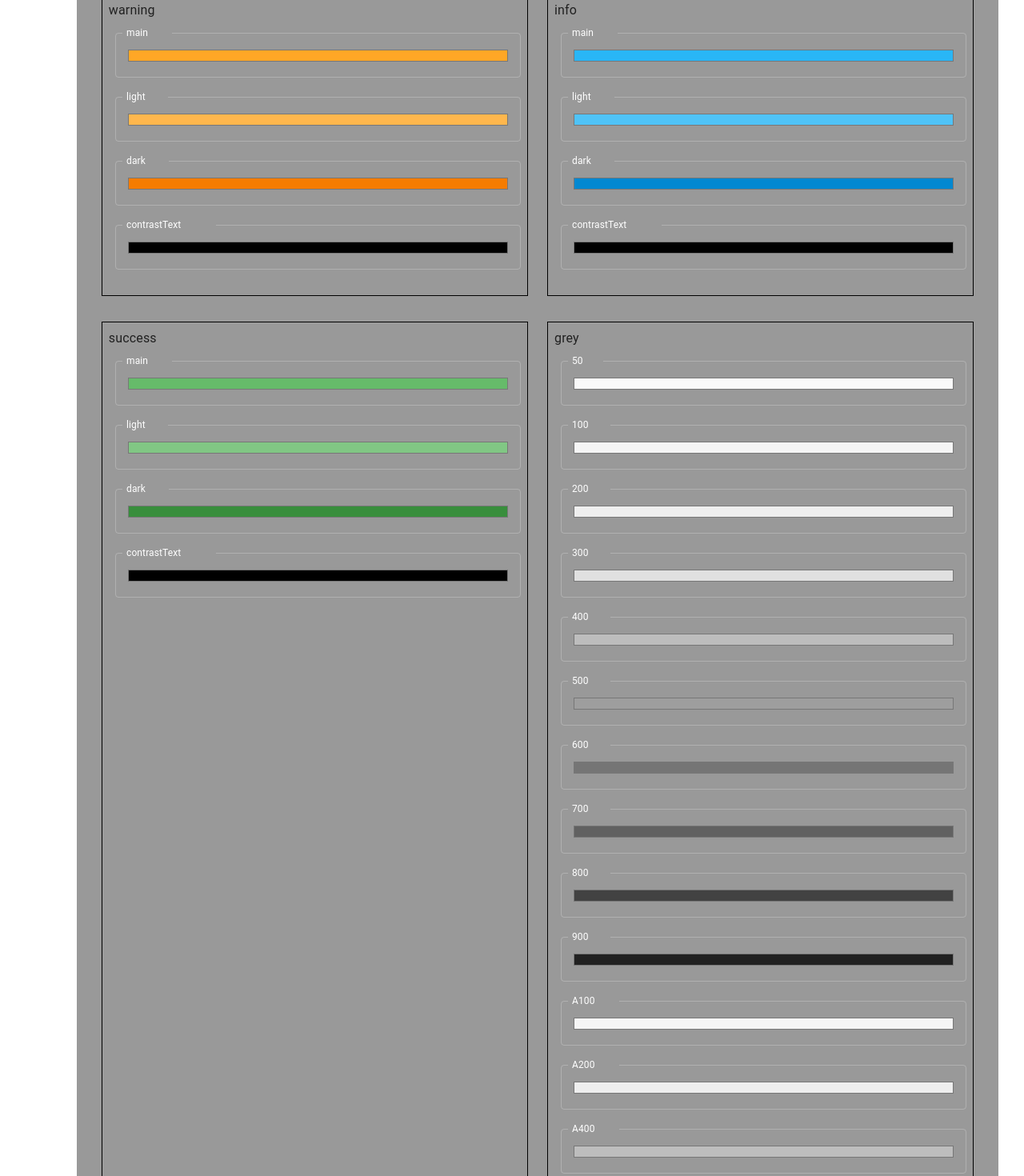
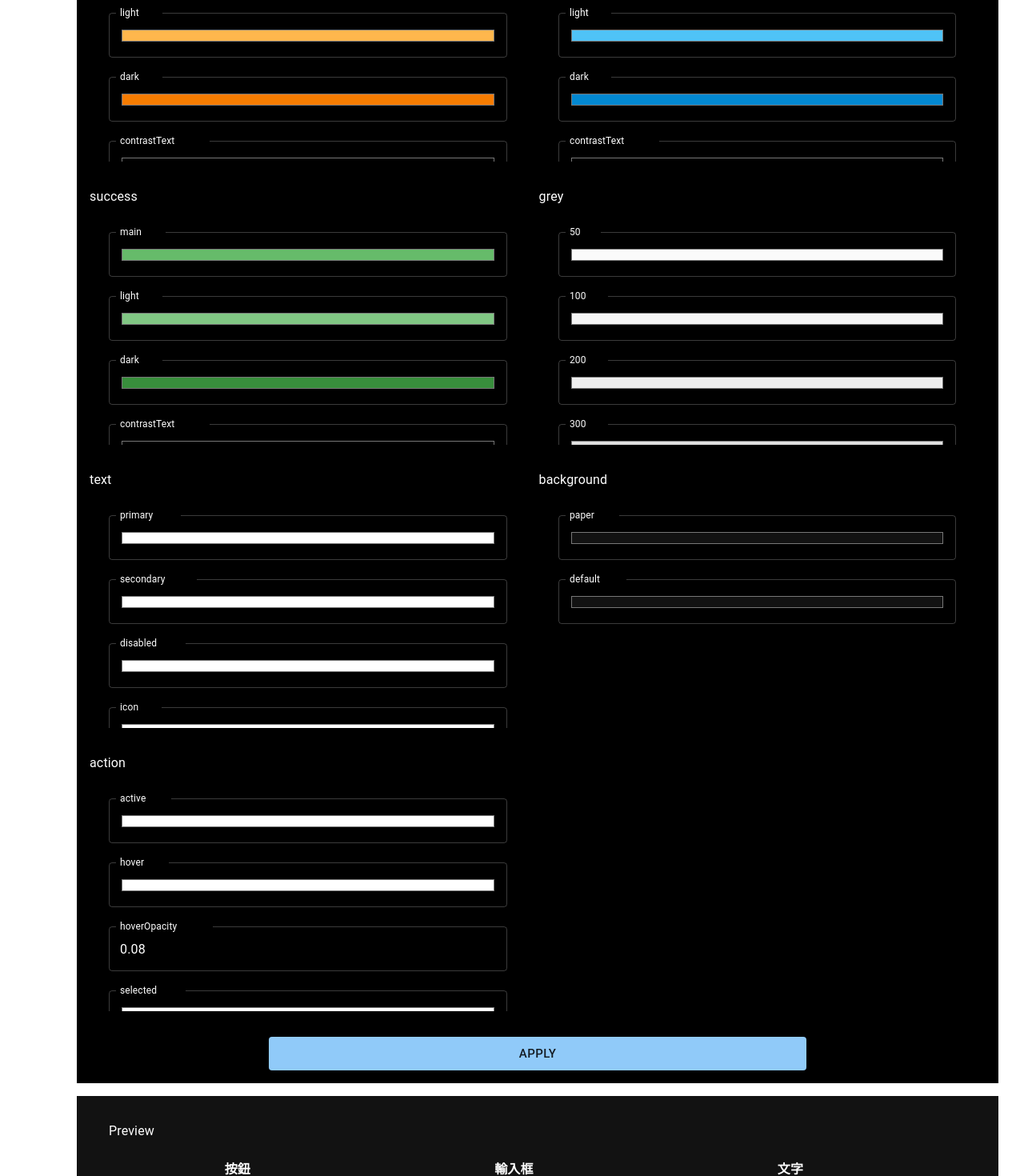
Before and after one commit to arthur-mountain/liberty-compose, a Next.js app: page /system in a window 1280 px wide. Shown: the part 980-2450 px from the top of the page at 80% size. Built offline with nearby package versions, Linux system fonts and the light colour scheme.

Commit message:
theme setting page adjust

```diff
--- a/package.json
+++ b/package.json
@@ -21,6 +21,7 @@
     "@notionhq/client": "^1.0.4",
     "axios": "^0.27.2",
     "color": "^4.2.3",
+    "lodash": "^4.17.21",
     "moment": "^2.29.3",
     "next": "12.1.6",
     "react": "18.1.0",
@@ -29,6 +30,7 @@
   "devDependencies": {
     "@styled-jsx/plugin-sass": "^4.0.2",
     "@types/color": "^3.0.3",
+    "@types/lodash": "^4.14.182",
     "@types/node": "17.0.31",
     "@types/react": "18.0.9",
     "@types/react-dom": "18.0.3",
--- a/src/container/Notion/Notion.tsx
+++ b/src/container/Notion/Notion.tsx
@@ -16,7 +16,6 @@ const Notion = () => {
   const [notionPages, setNotionPages] = useState<Notion.NotionPages[]>([]);
   const [isLoading, setIsLoading] = useState<boolean>(true);
   const [previewData, setPreviewData] = useState<Notion.BlocksData[]>([]);
-  console.log("🚀 ~ file: Notion.tsx ~ line 19 ~ Notion ~ previewData", previewData)
   const cacheCheckIsClicked = useRef({});
 
   const assortPreviewOrChildData = (respData) => {
--- /dev/null
+++ b/src/container/System/SettingItem/SettingItem.tsx
@@ -0,0 +1,67 @@
+import React from 'react';
+import Color from 'color';
+import Box from '@mui/material/Box';
+import TextField from '@mui/material/TextField';
+import Typography from '@mui/material/Typography';
+
+type Props = {
+  title: string;
+  values: any[];
+  isLast: boolean;
+  handleChange: (e: any) => void; //_.debounce(handleChange(key), 1000)\
+}
+
+const disableColorSettingAry = ['primaryChannel', 'secondaryChannel', 'darkChannel', 'activeChannel'];
+
+const SettingItem = ({ title, values, isLast, handleChange }: Props) => {
+  return (
+    <Box sx={{ flexBasis: '48%', mb: 1, }}>
+      <Typography
+        component="h5"
+        sx={{ mb: 2, color: 'text.primary' }}
+      >
+        {title}
+      </Typography>
+      <Box
+        className="custom-scroll-bar"
+        sx={[
+          {
+            maxHeight: '250px',
+            overflowY: 'scroll',
+            overflowX: 'hidden',
+            p: 2
+          },
+          isLast && {
+            flexBasis: '100%',
+            mb: 3
+          }
+        ]}
+      >
+        <Box sx={{ ml: 1 }}>
+          {Object.keys(values).map(valueKey => {
+            if (disableColorSettingAry.indexOf(valueKey) > -1) return;
+            const inputType = typeof values[valueKey] === 'string' ? 'color' : 'number';
+            const inputValue = inputType === 'color' ? Color(values[valueKey]).hex() : values[valueKey];
+            const numberProps = inputType === 'color' ? {} : { min: " 0", max: "1", step: "0.1" };
+
+            return (
+              <TextField
+                key={valueKey}
+                type={inputType}
+                label={<Typography component='span' sx={{ mr: 2, color: 'text.primary' }}>{valueKey}</Typography>}
+                name={valueKey}
+                defaultValue={inputValue}
+                variant="outlined"
+                sx={{ mb: 3, mr: 1, width: '100%' }}
+                onChange={handleChange}
+                {...numberProps}
+              />
+            )
+          })}
+        </Box>
+      </Box>
+    </Box>
+  )
+}
+
+export default SettingItem;
--- a/src/container/System/System.tsx
+++ b/src/container/System/System.tsx
@@ -1,19 +1,20 @@
 import React, { useState } from 'react';
-import Color from 'color';
-import _ from 'lodash'
+import _ from 'lodash';
 import { useTheme, Palette } from '@mui/material/styles';
 import Box from '@mui/material/Box';
 import Button from '@mui/material/Button';
-import TextField from '@mui/material/TextField';
 import Typography from '@mui/material/Typography';
+import Modal from '@mui/material/Modal';
+import SettingItem from './SettingItem/SettingItem';
+import TestComponent from 'container/Test/Test';
 import { useAuthCtx } from 'hooks/useAuth';
 
 const System = () => {
   const theme = useTheme();
   const { action: authAction } = useAuthCtx();
   const [palette, setPalette] = useState<Palette>(theme.palette);
+  const [isShowResult, setIsShowResult] = useState<boolean>(false);
   const entries = Object.entries(palette);
-  const disableColorSettingAry = ['primaryChannel', 'secondaryChannel', 'darkChannel', 'activeChannel'];
   const transChangeVal = (value: string) => {
     return value.startsWith('#') ? value : +value;
   }
@@ -39,92 +40,74 @@ const System = () => {
   }
 
   return (
-    <Box sx={{ display: 'flex', flexDirection: 'column', alignItems: 'center', justifyContent: 'center', background: '#999', p: 2 }}>
+    <>
+      <Box sx={{ display: 'flex', flexDirection: 'column', alignItems: 'flex-start', background: '#000', p: 2, flex: 1 }}>
         <Typography
           component="h1"
-        sx={{ mb: 2, color: 'primary.main', height: 'auto' }}
+          sx={{ mb: 2, color: 'text.primary', height: 'auto' }}
         >
           Theme Color Settings
         </Typography>
-      <Box sx={{ display: 'flex', flexWrap: 'wrap', justifyContent: 'center', gap: 3 }}>
-        {entries.map(([key, value], index) => {
-          if (typeof value !== 'object') return;
+        <Box sx={{ display: 'flex', flexWrap: 'wrap', gap: 3 }}>
+          {entries.map(([key, values], index) => {
+            if (typeof values !== 'object') return;
 
             return (
-            <Box
+              <SettingItem
                 key={key}
-              sx={[
-                {
-                  mb: 1,
-                  p: 1,
-                  border: '1px solid #000',
-                  // border:2%, p:2%, so this value is 46%
-                  flexBasis: '46%',
-                },
-                entries.length - 1 === index && {
-                  flexBasis: '100%',
-                }
-              ]}
-            >
-              <Typography
-                component="h5"
-                sx={{ mb: 2, color: 'grey.900' }}
-              >
-                {key}
-              </Typography>
-              <Box sx={{ ml: 1 }}>
-                {Object.keys(value).map(valueKey => {
-                  if (disableColorSettingAry.indexOf(valueKey) > -1) return;
-                  const inputType = typeof value[valueKey] === 'string' ? 'color' : 'number';
-                  const inputValue = inputType === 'color' ? Color(value[valueKey]).hex() : value[valueKey];
-                  const numberProps = inputType === 'color' ? {} : { min: " 0", max: "1", step: "0.1" };
-
-                  return (
-                    <TextField
-                      key={valueKey}
-                      type={inputType}
-                      label={<Typography component='span' sx={{ mr: 2, color: 'text.primary' }}>{valueKey}</Typography>}
-                      name={valueKey}
-                      defaultValue={inputValue}
-                      variant="outlined"
-                      sx={{ mb: 3, mr: 1, width: '100%' }}
-                      onChange={_.debounce(handleChange(key), 1000)}
-                      {...numberProps}
+                title={key}
+                values={values}
+                isLast={index === entries.length - 1}
+                handleChange={_.debounce(handleChange(key), 1000)}
               />
-                    // <Box key={valueKey} sx={{ mb: 1 }}>
-                    //   <Typography component='span' sx={{ mr: 2 }}>{valueKey}</Typography>
-                    //   <input
-                    //     type={inputType}
-                    //     name={valueKey}
-                    //     defaultValue={inputValue}
-                    //     onChange={_.debounce(handleChange(key), 1000)}
-                    //     {...textProps}
-                    //   />
-                    // </Box>
-                  )
-                })}
-                {/* TODO: Add new custom theme name and value? */}
-                {/* <Button
-                  variant="contained"
-                  size="small"
-                  sx={{ p: 1 }}
-                >
-                  Add
-                </Button> */}
-              </Box>
-            </Box>
             )
           })}
         </Box>
         <Button
           variant="contained"
           size="large"
-        sx={{ width: '45%' }}
+          sx={{ width: '60%', mx: 'auto' }}
           onClick={handleApply}
         >
           Apply
         </Button>
       </Box>
+      <TestComponent />
+      <Box sx={{ display: 'flex', alignItems: 'center', mt: 5 }}>
+        <Button
+          variant="contained"
+          size="large"
+          onClick={() => setIsShowResult(!isShowResult)}
+          sx={{ minWidth: 'auto' }}
+        >
+          {isShowResult ? 'Close' : 'Result'}
+        </Button>
+      </Box>
+      <Modal
+        open={isShowResult}
+        onClose={() => setIsShowResult(!isShowResult)}
+      >
+        <Box
+          className='custom-scroll-bar'
+          sx={{
+            position: 'absolute' as 'absolute',
+            top: '50%',
+            left: '50%',
+            transform: 'translate(-50%, -50%)',
+            width: '300px',
+            maxHeight: '300px',
+            overflowY: 'scroll',
+            bgcolor: 'background.paper',
+            border: '2px solid #000',
+            boxShadow: 24,
+            p: 4,
+            wordBreak: "break-all",
+            color: 'text.secondary'
+          }}>
+          {JSON.stringify(palette)}
+        </Box>
+      </Modal>
+    </>
   )
 }
 
--- a/src/container/Test/Test.tsx
+++ b/src/container/Test/Test.tsx
@@ -6,34 +6,51 @@ import Typography from '@mui/material/Typography';
 
 const Test = () => {
   return (
-    <Box sx={{ display: 'flex', gap: 3 }}>
-      <Box sx={{ display: 'flex', flexDirection: 'column', gap: 2, flexBasis: '30%' }}>
-        <Button variant="contained">contained</Button>
-        <Button variant="outlined">outlined</Button>
-        <Button variant="text">test</Button>
+    <Box sx={{ backgroundColor: 'background.default', px: 5, py: 1, mt: 2 }}>
+      <Typography component='h1' sx={{ my: 3, height: 'auto', color: 'text.primary' }}>
+        Preview
+      </Typography>
+      <Box sx={{ display: 'flex', gap: 3, }}>
+        <Box sx={{ flexBasis: '30%' }}>
+          <Typography component='h5' sx={{ height: 'auto', color: 'text.primary', textAlign: 'center', fontWeight: 'bold', mb: 3 }}>
+            按鈕
+          </Typography>
+          <Button variant="contained" sx={{ width: '100%', mb: 2 }}>我是按鈕</Button>
+          <Button variant="outlined" sx={{ width: '100%', mb: 2 }}>我是按鈕</Button>
+          <Button variant="text" sx={{ width: '100%', mb: 2 }}>我是按鈕</Button>
         </Box>
-      <Box sx={{ display: 'flex', flexDirection: 'column', flexBasis: '30%' }}>
+        <Box sx={{ flexBasis: '30%' }}>
+          <Typography component='h5' sx={{ height: 'auto', color: 'text.primary', textAlign: 'center', fontWeight: 'bold', mb: 3 }}>
+            輸入框
+          </Typography>
+          <TextField
+            type="text"
+            variant="filled"
+            placeholder="測試輸入框"
+            sx={{ mb: 3 }}
+          />
           <TextField
             type="textArea"
             variant="outlined"
             color="secondary"
-          sx={{ border: '1px solid #000', height: 300 }}
-        />
-        <TextField
-          type="text"
-          variant="filled"
+            multiline
+            placeholder="測試多行輸入框"
           />
         </Box>
         <Box sx={{ display: 'flex', flexDirection: 'column', flexBasis: '30%' }}>
-        <Typography component='h1' sx={{ background: '' }}>
+          <Typography component='h5' sx={{ height: 'auto', color: 'text.primary', textAlign: 'center', fontWeight: 'bold', mb: 3 }}>
+            文字
+          </Typography>
+          <Typography component='h1' sx={{ display: 'block', height: '100%' }}>
             Lorem ipsum dolor sit amet consectetur adipisicing elit. Omnis voluptatum unde tempora eveniet corrupti illo molestiae iste, sed reiciendis provident reprehenderit vero? Optio harum minus blanditiis quia officiis debitis ipsam.
           </Typography>
-        <Typography component='p'>
+          <Typography component='p' sx={{ display: 'block', height: '100%' }}>
             Lorem ipsum dolor sit amet consectetur adipisicing elit. Omnis voluptatum unde tempora eveniet corrupti illo molestiae iste, sed reiciendis provident reprehenderit vero? Optio harum minus blanditiis quia officiis debitis ipsam.
           </Typography>
-        <Typography component='span'>
+          <Typography component='span' sx={{ display: 'block', height: '100%' }}>
             Lorem ipsum dolor sit amet consectetur adipisicing elit. Omnis voluptatum unde tempora eveniet corrupti illo molestiae iste, sed reiciendis provident reprehenderit vero? Optio harum minus blanditiis quia officiis debitis ipsam.
           </Typography>
+        </Box>
       </Box>
     </Box>
   )
--- a/src/styles/globals.styles.ts
+++ b/src/styles/globals.styles.ts
@@ -71,4 +71,17 @@ h1 {
   transform:scale(1.2);
   transition: 0.5s ease-in-out;
 }
+
+.custom-scroll-bar::-webkit-scrollbar {
+  width: 0.5rem;
+}
+
+.custom-scroll-bar::-webkit-scrollbar-track {
+  background-color: #61dafb;
+  border-radius: 2rem;
+}
+
+.custom-scroll-bar::-webkit-scrollbar-thumb {
+  background-color: transparent;
+}
 `;
```
Also changed, not shown: 1 other file (tests, documents, lock files or other folders). Lines whose indentation alone changed are shown as unchanged.
